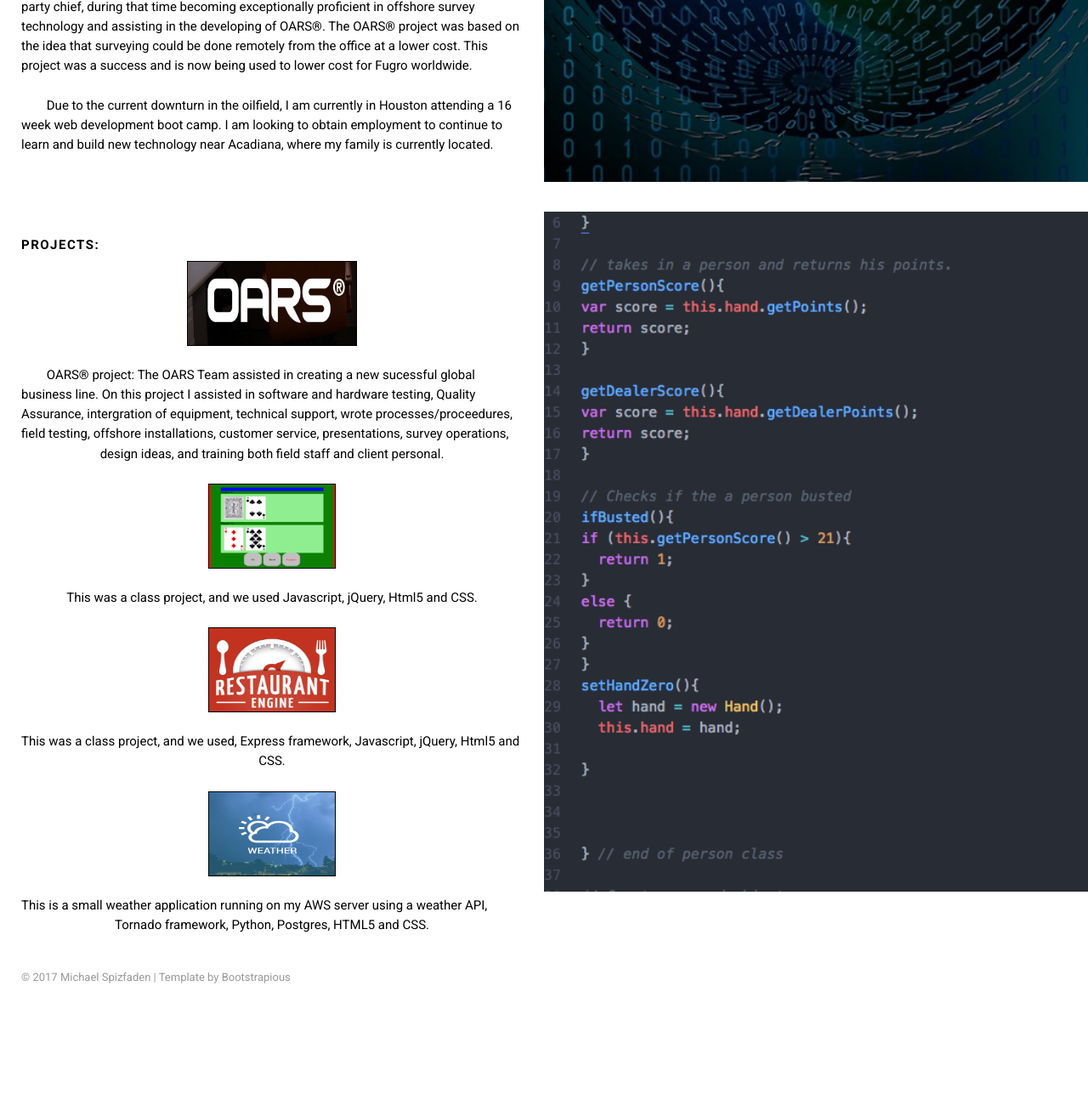
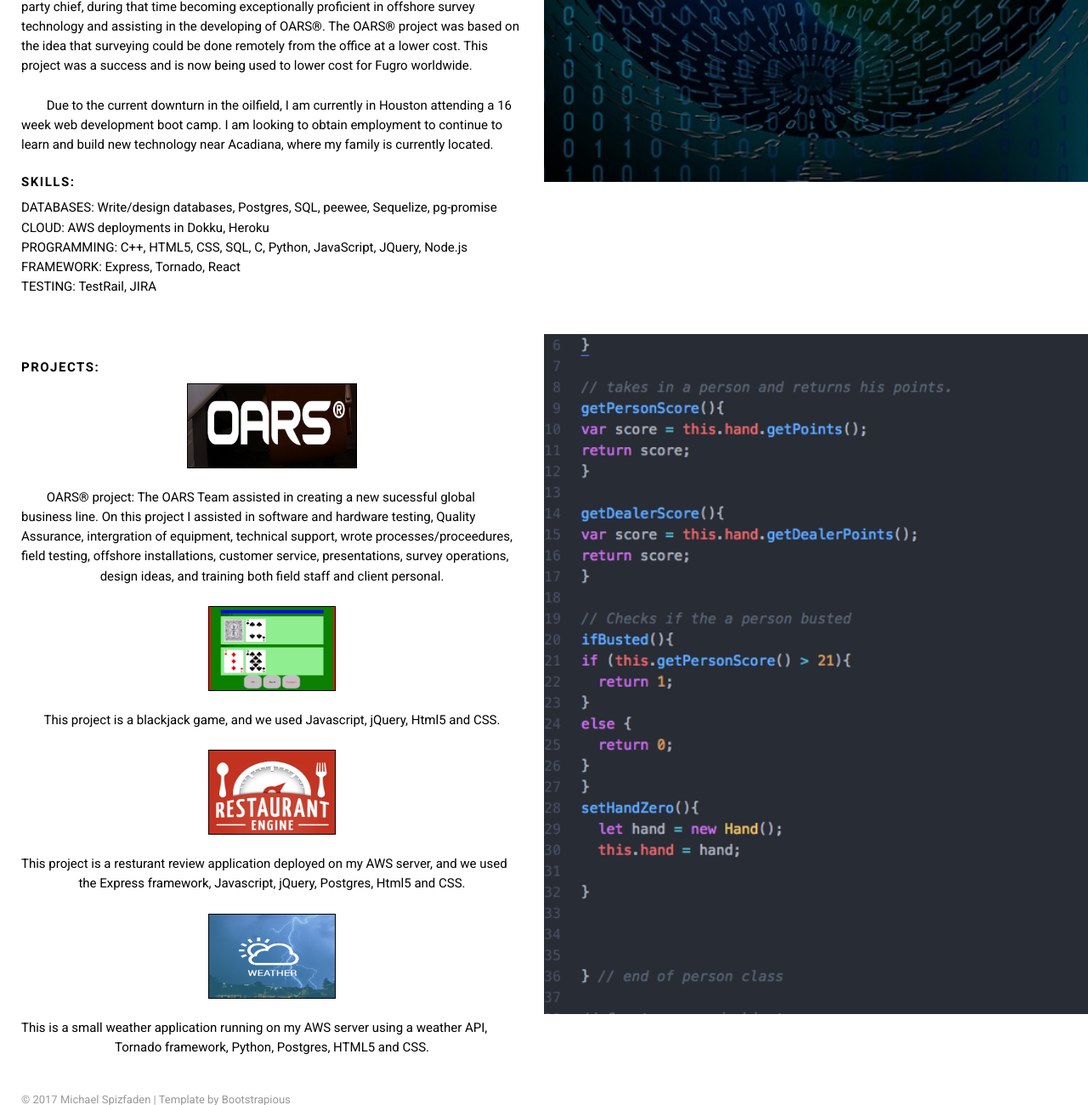
Before and after one commit to mjspitzfaden/portfolio, a Python web app: template app/templates/index.html in a window 1280 px wide. Shown: the part 586-1886 px from the top of the page at 85% size. Before the commit the page ends 1743 px from the top, so only its background shows below. Run offline with Jinja, Linux system fonts and the light colour scheme; the template is opened without the code that fills it, so the values that code supplies are empty; some libraries are stand-ins or nearby versions.

Commit message:
update skills

```diff
--- a/app/templates/index.html
+++ b/app/templates/index.html
@@ -46,7 +46,12 @@
             <p>&nbsp &nbsp &nbsp &nbsp I   was   born   and   raised   in   New   Orleans   and   moved   to   Lafayette   to   attend   the   University   of Louisiana   in   1998.   I   graduated   with   a   B.S.   in   Computer   Science   (Scientific   Computing)   in 2003   and   started   my   own   business   after   college.   In   2005,   I   moved   back   to   New   Orleans  because of Katrina. My family moved to Lafayette and me back to New Orleans because   of   Hurricane   Katrina,   where   I   assisted   my   family   by   rebuilding   my   families’      homes while   working   in   the   area.</p>
             <p>&nbsp &nbsp &nbsp &nbsp I   started   working   at   Fugro   in   Lafayette   and   worked   in   the   survey   field   as   an   offshore   party chief,   during   that   time   becoming   exceptionally   proficient   in   offshore   survey   technology   and assisting   in   the   developing   of   OARS®.   The   OARS®   project   was   based   on   the   idea   that surveying   could   be   done   remotely   from   the   office   at   a   lower   cost.   This   project   was   a success   and   is   now   being   used   to   lower   cost   for   Fugro   worldwide.</p>
              <p>&nbsp &nbsp &nbsp &nbsp Due   to   the   current   downturn   in   the   oilfield,   I   am   currently   in   Houston   attending   a   16   week web   development   boot   camp.   I   am   looking   to   obtain   employment   to   continue   to   learn   and build   new   technology   near   Acadiana,   where   my   family   is   currently   located.</p>
-            <br>
+            <h5>Skills:</h5>
+            <p>DATABASES: Write/design databases, Postgres, SQL, peewee, Sequelize, pg-promise<br>
+               CLOUD: AWS deployments in Dokku, Heroku<br>
+               PROGRAMMING: C++, HTML5, CSS, SQL, C, Python, JavaScript, JQuery, Node.js<br>
+               FRAMEWORK: Express, Tornado, React<br>
+               TESTING: TestRail, JIRA </p>
           </div>
         </div>
         <div style="background-image: url('../../static/img/world.png');" class="col-md-6 col-sm-12 intro-right background-gray"></div>
@@ -66,11 +71,11 @@
           </div>
           <div class = "projects">
           <p><a href="http://blackjack.mjspitzfaden.com/" title="OARS"><img style="width: 150px; height: 100px; border: 1px solid black;" src="../../static/img/blackjack.png" alt="Text Description"></a></p>
-          <p>This was a class project, and we used Javascript, jQuery, Html5 and CSS.</p>
+          <p>This project is a blackjack game, and we used Javascript, jQuery, Html5 and CSS.</p>
           </div>
           <div class = "projects">
           <p><a href="https://reviewapp.mjspitzfaden.com/" title="OARS"><img style="width: 150px; height: 100px; border: 1px solid black;" src="../../static/img/rest2.png" alt="Text Description"></a></p>
-          <p>This was a class project, and we used, Express framework, Javascript, jQuery, Html5 and CSS.</p>
+          <p>This project is a resturant review application deployed on my AWS server, and we used the Express framework, Javascript, jQuery, Postgres, Html5 and CSS.</p>
           </div>
           <div class = "projects">
           <p><a href="https://weatherapp.mjspitzfaden.com/" title="OARS"><img style="width: 150px; height: 100px; border: 1px solid black;" src="../../static/img/weather.png" alt="Text Description"></a></p>
```
Also changed, not shown: 3 other files.
